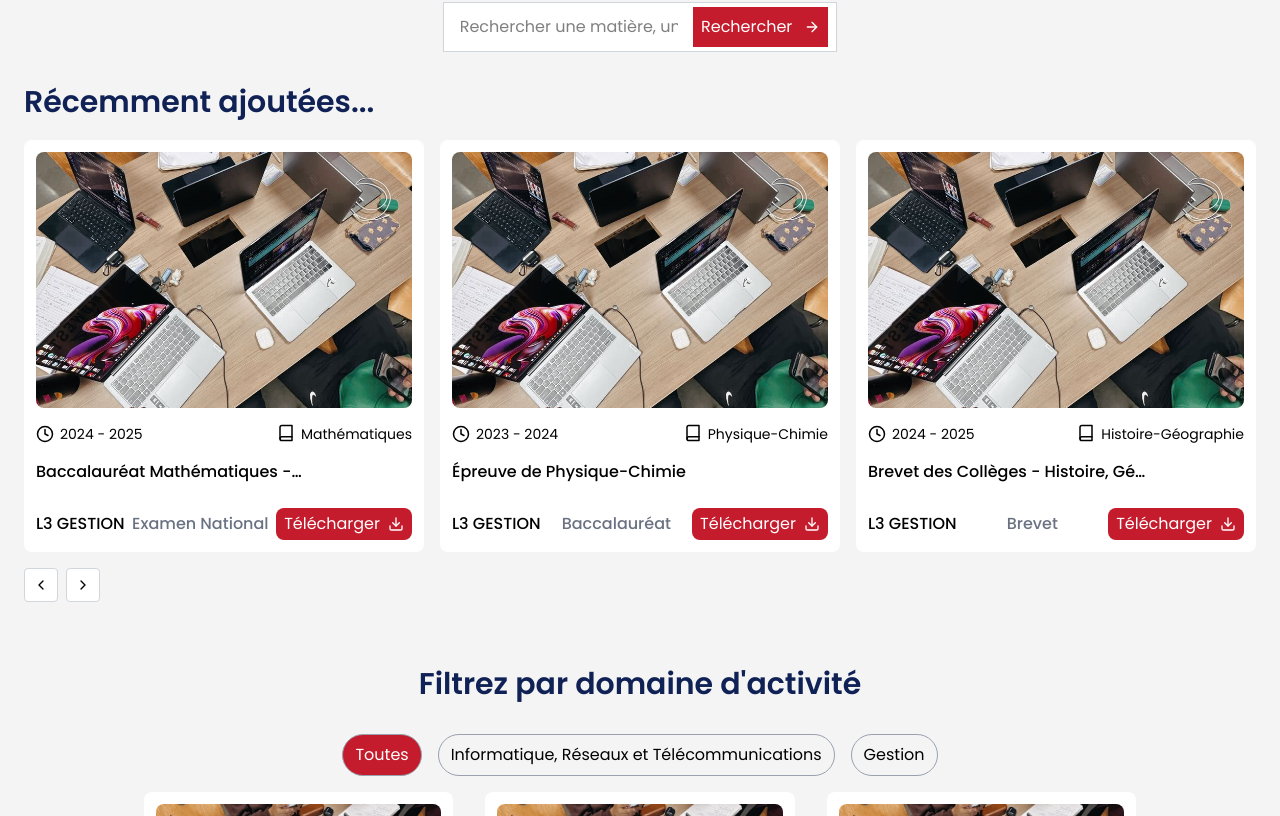
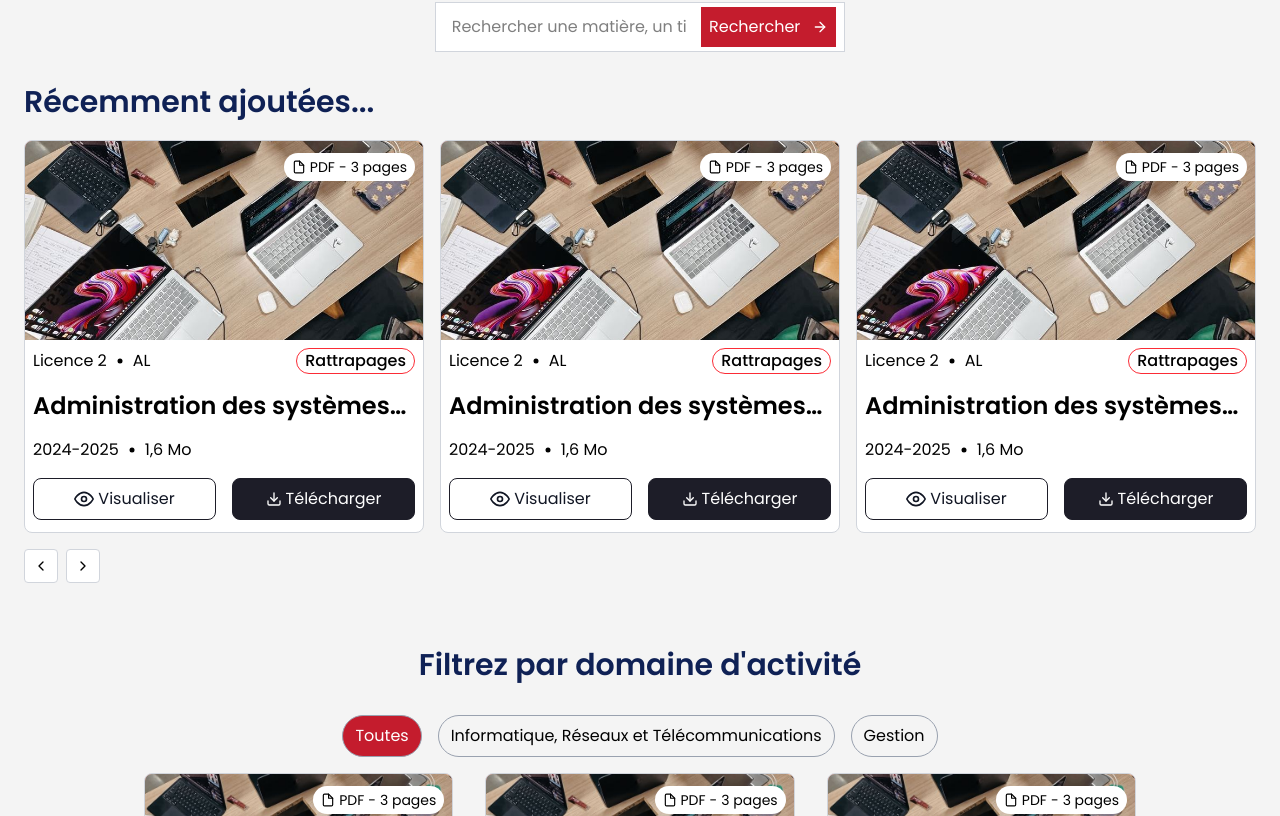
Before and after one commit to kaizen-squad/esgis-epreuves, a Next.js app: page / in a window 1280 px wide. Shown: the part 1484-2300 px from the top of the page. Built offline with nearby package versions, Linux system fonts and the light colour scheme.

Commit message:
feat(ui): modified the card component for the epreuve

```diff
--- a/src/app/(public)/accueil/components/DomainFilter.tsx
+++ b/src/app/(public)/accueil/components/DomainFilter.tsx
@@ -32,7 +32,7 @@ const DomainFilter = () => {
         })}
       </div>
 
-      <div className="mb-4 grid grid-cols-1 gap-8 md:grid-cols-3">
+      <div className="mb-4 grid grid-cols-1 gap-8 md:grid-cols-2 lg:grid-cols-3">
         {epreuvesMock.map((epreuve) => (
           <div key={epreuve.name} className="">
             <EpreuveCard {...epreuve} />
--- a/src/app/(public)/accueil/components/RecentlyAdded.tsx
+++ b/src/app/(public)/accueil/components/RecentlyAdded.tsx
@@ -14,7 +14,7 @@ const RecentlyAdded = () => {
         {epreuvesMock.map((epreuve) => (
           <div
             key={epreuve.name}
-            className="relative w-full shrink-0 snap-start md:w-[calc((100%-2rem)/3)]"
+            className="relative w-full shrink-0 snap-start md:w-[calc((100%-2rem)/2)] lg:w-[calc((100%-2rem)/3)]"
           >
             <EpreuveCard {...epreuve} />
           </div>
--- a/src/app/(public)/accueil/components/Research.tsx
+++ b/src/app/(public)/accueil/components/Research.tsx
@@ -4,7 +4,7 @@ import { FiArrowRight } from "react-icons/fi";
 const Research = () => {
   return (
     <div className="mb-8 px-6 text-center">
-      <div className="mb-8 text-center text-lg lg:text-3xl">
+      <div className="mb-8 w-full text-center text-lg lg:text-3xl">
         Des sujets{" "}
         <div className="relative hidden h-10 w-17.5 align-middle lg:inline-block">
           <Image
--- a/src/app/(public)/accueil/components/WelcomeSection.tsx
+++ b/src/app/(public)/accueil/components/WelcomeSection.tsx
@@ -23,7 +23,7 @@ const WelcomeSection = () => {
         Voir le Catalogue <FiArrowRight />
       </button>
 
-      <div className="relative mx-auto h-50 w-full overflow-x-hidden md:h-180 lg:h-200">
+      <div className="relative mx-auto h-90 w-full overflow-x-hidden md:h-180 lg:h-200">
         <Image
           src="/images/accueil_image2.png"
           alt="Esgis Image Accueil"
--- a/src/app/(public)/components/EpreuveCard.tsx
+++ b/src/app/(public)/components/EpreuveCard.tsx
@@ -1,5 +1,6 @@
 import Image from "next/image";
-import { FiBook, FiClock, FiDownload } from "react-icons/fi";
+import { FiDownload, FiEye, FiFile } from "react-icons/fi";
+import { GoDotFill } from "react-icons/go";
 
 interface EpreuveCard {
   img_src: string;
@@ -12,40 +13,51 @@ interface EpreuveCard {
 
 const EpreuveCard = (data: EpreuveCard) => {
   return (
-    <div className="bg-background-primary w-full rounded-lg p-3">
-      <div className="relative mb-4 h-64 w-full">
+    <div className="bg-background-primary w-full overflow-hidden rounded-lg border border-gray-300 pb-1">
+      <div className="relative aspect-2/1 w-full bg-red-300">
+        <span className="bg-background-primary absolute top-3 right-2 z-1 flex items-center gap-1 rounded-full px-2 py-1 text-sm">
+          <span className="flex items-center gap-1">
+            <FiFile /> PDF
+          </span>{" "}
+          - <span>3 pages</span>
+        </span>
         <Image
-          src={data.img_src}
-          alt={data.name}
+          src="/images/study.png"
+          alt="Epreuve Image"
           fill
-          sizes="(max-width: 768px) auto, (max-width: 1200px) auto"
-          className="rounded-lg object-cover"
           loading="eager"
+          className="z-0 object-cover"
         />
       </div>
-      <div className="mb-4 flex items-start justify-between">
-        <p className="flex w-1/2 shrink-0 items-center gap-1.5 text-sm">
-          <FiClock size={18} className="shrink-0" />{" "}
-          {`${data.year - 1} - ${data.year}`}
+      <div className="px-2 py-2">
+        <div className="-2 mb-4 flex items-center justify-between text-sm lg:text-base">
+          <div className="flex items-center gap-2">
+            <span>Licence 2</span>
+            <GoDotFill size={10} />
+            <span>AL</span>
+          </div>
+          <span className="rounded-full border border-red-500 px-2 font-medium">
+            Rattrapages
+          </span>
+        </div>
+        <p className="mb-4 line-clamp-1 text-xl font-semibold lg:text-2xl">
+          Administration des systèmes Linux
         </p>
-        <span
-          className="flex min-w-0 items-start gap-1.5 truncate text-sm"
-          title={data.matter}
-        >
-          <FiBook size={18} className="shrink-0" />
-          {data.matter}
-        </span>
-      </div>
-      <p className="mb-6 line-clamp-1 max-w-3/4 text-base font-medium">
-        {data.name}
-      </p>
-
-      <div className="flex items-center justify-between">
-        <p className="text-sm font-medium uppercase lg:text-base">L3 GESTION</p>
-        <p className="font-medium text-gray-500">{data.type}</p>
-        <button className="bg-background-accent text-text-primary flex cursor-pointer items-center gap-2 rounded-lg px-2 py-1">
-          Télécharger <FiDownload />
-        </button>
+        <div className="mb-4 flex items-center gap-2 text-sm lg:text-base">
+          <span>2024-2025</span>
+          <GoDotFill size={10} />
+          <span>1,6 Mo</span>
+        </div>
+        <div className="flex items-center justify-between gap-4">
+          <button className="border-background-secondary text-text-default flex w-1/2 cursor-pointer items-center justify-center gap-1 rounded-lg border py-2">
+            <FiEye size={20} />
+            Visualiser
+          </button>
+          <button className="border-background-secondary bg-background-secondary text-text-primary flex w-1/2 cursor-pointer items-center justify-center gap-1 rounded-lg border py-2">
+            <FiDownload />
+            Télécharger
+          </button>
+        </div>
       </div>
     </div>
   );
--- a/src/app/(public)/page.tsx
+++ b/src/app/(public)/page.tsx
@@ -11,8 +11,8 @@ export default function Accueil() {
   return (
     <PublicLayout>
       <WelcomeSection />
+      <Research />
       <div className="px-6">
-        <Research />
         <RecentlyAdded />
         <DomainFilter />
         <Filieres />
```
